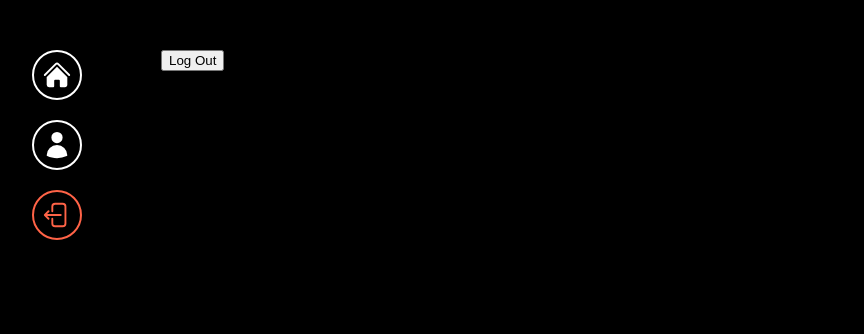
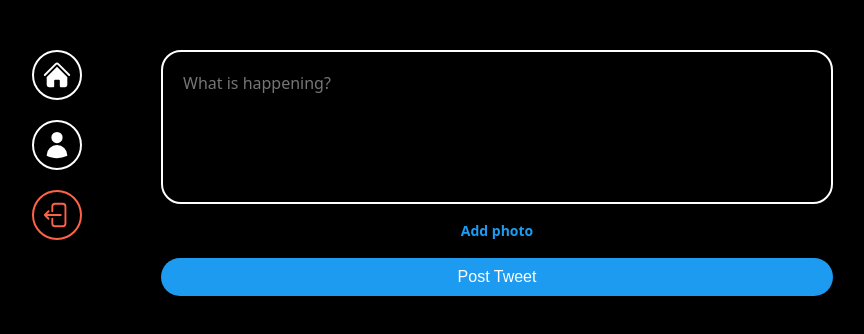
Before and after one commit to minkyukim1234/Nwitter, a React (Vite) app: page / in a window 1280 px wide. Shown: the top 334 px of the page, without its empty margins (237-1101 px from the left). Built offline with nearby package versions, Linux system fonts and the light colour scheme; no server answers; sample sign-in values are in the browser's storage.

Commit message:
Tweeting - Post Tweet Form

```diff
--- /dev/null
+++ b/src/components/post-tweet-form.tsx
@@ -0,0 +1,96 @@
+import { useState } from "react";
+import styled from "styled-components";
+
+const Form = styled.form`
+  display: flex;
+  flex-direction: column;
+  gap: 10px;
+`;
+
+const TextArea = styled.textarea`
+  border: 2px solid white;
+  padding: 20px;
+  border-radius: 20px;
+  font-size: 16px;
+  color: white;
+  background-color: black;
+  width: 100%;
+  resize: none;
+  font-family: system-ui, -apple-system, BlinkMacSystemFont, "Segoe UI", Roboto,
+    Oxygen, Ubuntu, Cantarell, "Open Sans", "Helvetica Neue", sans-serif;
+  &::placeholder {
+    font-size: 16px;
+  }
+  &:focus {
+    outline: none;
+    border-color: #1d9bf0;
+  }
+`;
+
+const AttachFileButton = styled.label`
+  padding: 10px 0px;
+  color: #1d9bf0;
+  text-align: center;
+  border-radius: 20px;
+  border: 1px soild #1d9bf0;
+  font-size: 14px;
+  font-weight: 600;
+  cursor: pointer;
+`;
+
+const AttachFileInput = styled.input`
+  display: none;
+`;
+
+const SubmitBtn = styled.input`
+  background-color: #1d9bf0;
+  color: white;
+  border: none;
+  padding: 10px 0px;
+  border-radius: 20px;
+  font-size: 16px;
+  cursor: pointer;
+  &:hover,
+  &:active {
+    opacity: 0.9;
+  }
+`;
+
+export default function PostTweetForm() {
+  const [isLoading, setLoading] = useState(false);
+  const [tweet, setTweet] = useState("");
+  const [file, setFile] = useState<File | null>(null);
+  const onChange = (e: React.ChangeEvent<HTMLTextAreaElement>) => {
+    setTweet(e.target.value);
+  };
+  const onFileChange = (e: React.ChangeEvent<HTMLInputElement>) => {
+    const { files } = e?.target;
+    if (files && files.length === 1) {
+      setFile(files[0]);
+    }
+  };
+  return (
+    <Form>
+      <TextArea
+        rows={5}
+        maxLength={180}
+        onChange={onChange}
+        value={tweet}
+        placeholder="What is happening?"
+      ></TextArea>
+      <AttachFileButton htmlFor="file">
+        {file ? "Photo added ✅" : "Add photo"}
+      </AttachFileButton>
+      <AttachFileInput
+        onChange={onFileChange}
+        type="file"
+        id="file"
+        accept="image/*"
+      ></AttachFileInput>
+      <SubmitBtn
+        type="submit"
+        value={isLoading ? "Posting..." : "Post Tweet"}
+      ></SubmitBtn>
+    </Form>
+  );
+}
--- a/src/routes/home.tsx
+++ b/src/routes/home.tsx
@@ -1,12 +1,12 @@
-import { auth } from "../firebase";
+import styled from "styled-components";
+import PostTweetForm from "../components/post-tweet-form";
+
+const Wrapper = styled.div``;
 
 export default function Home() {
-  const logOut = () => {
-    auth.signOut();
-  };
   return (
-    <h1>
-      <button onClick={logOut}>Log Out</button>
-    </h1>
+    <Wrapper>
+      <PostTweetForm></PostTweetForm>
+    </Wrapper>
   );
 }
```
